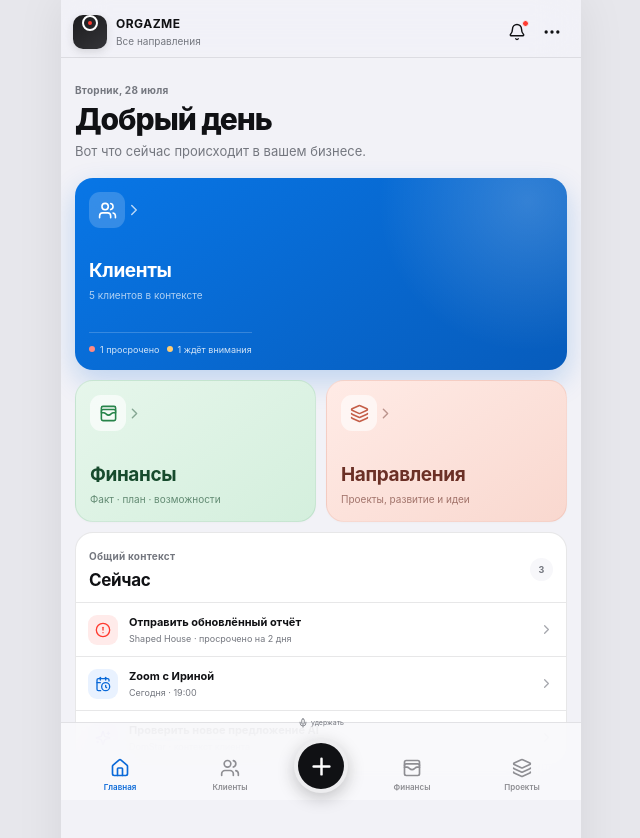
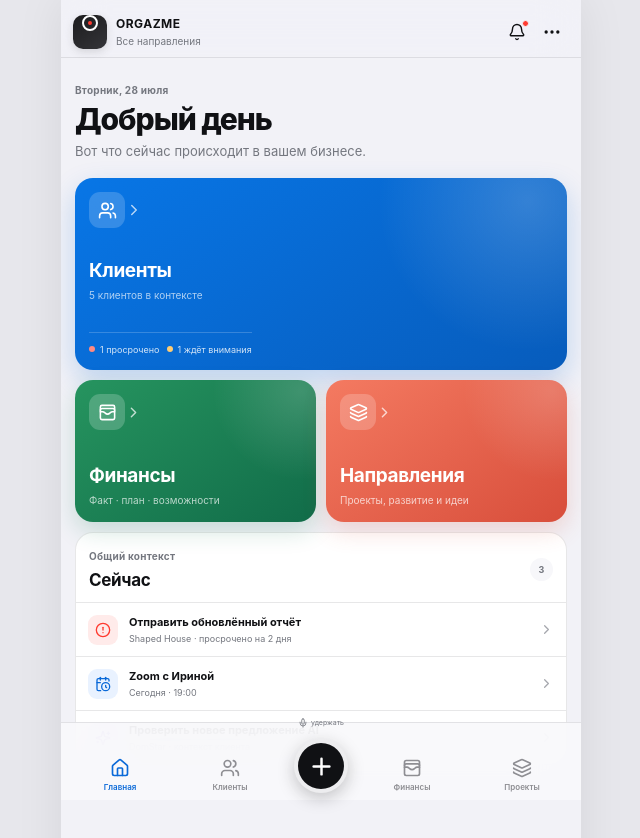
Before and after one commit to Georgio-us/ORGAZME, a Next.js app: page / in a window 1280 px wide. Shown: the top 838 px of the page, without its empty margins (319-959 px from the left). Built offline with nearby package versions, Linux system fonts and the light colour scheme.

Commit message:
style: strengthen direction card colors

```diff
--- a/app/globals.css
+++ b/app/globals.css
@@ -193,17 +193,23 @@ h1 {
 }
 .clients-card p { color: rgba(255,255,255,.68); }
 .finance-card {
-  border-color: rgba(40,128,76,.12);
-  background: linear-gradient(145deg, #e6f6eb, #d4efdd);
-  color: #174b2d;
+  border: 0;
+  background:
+    radial-gradient(circle at 94% 8%, rgba(255,255,255,.16), transparent 34%),
+    linear-gradient(145deg, #26945f, #116c49);
+  box-shadow: 0 9px 23px rgba(25,125,83,.2);
+  color: white;
 }
-.finance-card p { color: rgba(23,75,45,.62); }
+.finance-card p { color: rgba(255,255,255,.7); }
 .directions-card {
-  border-color: rgba(194,91,69,.12);
-  background: linear-gradient(145deg, #ffebe6, #f9d8cf);
-  color: #6b3026;
+  border: 0;
+  background:
+    radial-gradient(circle at 94% 8%, rgba(255,255,255,.17), transparent 34%),
+    linear-gradient(145deg, #f47a61, #d84e3b);
+  box-shadow: 0 9px 23px rgba(216,78,59,.2);
+  color: white;
 }
-.directions-card p { color: rgba(107,48,38,.62); }
+.directions-card p { color: rgba(255,255,255,.72); }
 .direction-icon {
   display: grid;
   width: 36px;
@@ -218,15 +224,15 @@ h1 {
   color: var(--blue);
 }
 .direction-card:not(.clients-card) .finance-icon {
-  background: rgba(255,255,255,.66);
-  color: #27844a;
+  background: rgba(255,255,255,.2);
+  color: white;
 }
 .direction-card:not(.clients-card) .projects-icon {
-  background: rgba(255,255,255,.62);
-  color: #c55f49;
+  background: rgba(255,255,255,.2);
+  color: white;
 }
-.finance-card .card-chevron { color: rgba(23,75,45,.45); }
-.directions-card .card-chevron { color: rgba(107,48,38,.45); }
+.finance-card .card-chevron,
+.directions-card .card-chevron { color: rgba(255,255,255,.72); }
 .direction-arrow { color: rgba(255,255,255,.7); }
 .soon-chip {
   padding: 4px 7px;
@@ -1261,19 +1267,17 @@ h1 {
   background: linear-gradient(145deg, #0876e6, #0753a9);
 }
 .app-shell[data-theme="dark"] .finance-card {
-  border-color: rgba(91,182,122,.2);
-  background: linear-gradient(145deg, #183d2a, #112f21);
-  color: #c9f1d6;
+  background: linear-gradient(145deg, #218454, #0f5c3d);
+  color: white;
 }
-.app-shell[data-theme="dark"] .finance-card p { color: rgba(201,241,214,.62); }
-.app-shell[data-theme="dark"] .finance-card .card-chevron { color: rgba(201,241,214,.45); }
+.app-shell[data-theme="dark"] .finance-card p { color: rgba(255,255,255,.68); }
+.app-shell[data-theme="dark"] .finance-card .card-chevron { color: rgba(255,255,255,.7); }
 .app-shell[data-theme="dark"] .directions-card {
-  border-color: rgba(242,139,118,.2);
-  background: linear-gradient(145deg, #4b2823, #38201c);
-  color: #ffd7cf;
+  background: linear-gradient(145deg, #d96651, #ae3d2e);
+  color: white;
 }
-.app-shell[data-theme="dark"] .directions-card p { color: rgba(255,215,207,.62); }
-.app-shell[data-theme="dark"] .directions-card .card-chevron { color: rgba(255,215,207,.45); }
+.app-shell[data-theme="dark"] .directions-card p { color: rgba(255,255,255,.68); }
+.app-shell[data-theme="dark"] .directions-card .card-chevron { color: rgba(255,255,255,.7); }
 .app-shell[data-theme="dark"] .metric-primary {
   background: linear-gradient(145deg, #37373b, #252527);
 }
@@ -1300,19 +1304,17 @@ h1 {
     background: linear-gradient(145deg, #0876e6, #0753a9);
   }
   .app-shell[data-theme="system"] .finance-card {
-    border-color: rgba(91,182,122,.2);
-    background: linear-gradient(145deg, #183d2a, #112f21);
-    color: #c9f1d6;
+    background: linear-gradient(145deg, #218454, #0f5c3d);
+    color: white;
   }
-  .app-shell[data-theme="system"] .finance-card p { color: rgba(201,241,214,.62); }
-  .app-shell[data-theme="system"] .finance-card .card-chevron { color: rgba(201,241,214,.45); }
+  .app-shell[data-theme="system"] .finance-card p { color: rgba(255,255,255,.68); }
+  .app-shell[data-theme="system"] .finance-card .card-chevron { color: rgba(255,255,255,.7); }
   .app-shell[data-theme="system"] .directions-card {
-    border-color: rgba(242,139,118,.2);
-    background: linear-gradient(145deg, #4b2823, #38201c);
-    color: #ffd7cf;
+    background: linear-gradient(145deg, #d96651, #ae3d2e);
+    color: white;
   }
-  .app-shell[data-theme="system"] .directions-card p { color: rgba(255,215,207,.62); }
-  .app-shell[data-theme="system"] .directions-card .card-chevron { color: rgba(255,215,207,.45); }
+  .app-shell[data-theme="system"] .directions-card p { color: rgba(255,255,255,.68); }
+  .app-shell[data-theme="system"] .directions-card .card-chevron { color: rgba(255,255,255,.7); }
   .app-shell[data-theme="system"] .metric-primary {
     background: linear-gradient(145deg, #37373b, #252527);
   }
--- a/app/page.tsx
+++ b/app/page.tsx
@@ -1687,8 +1687,8 @@ function InterfaceSettingsSheet({
   }> = [
     {
       value: "system",
-      label: "Системная",
-      detail: "Следует настройкам устройства",
+      label: "Авто",
+      detail: "Светлая или тёмная — как на устройстве",
       icon: Monitor,
     },
     {
```
